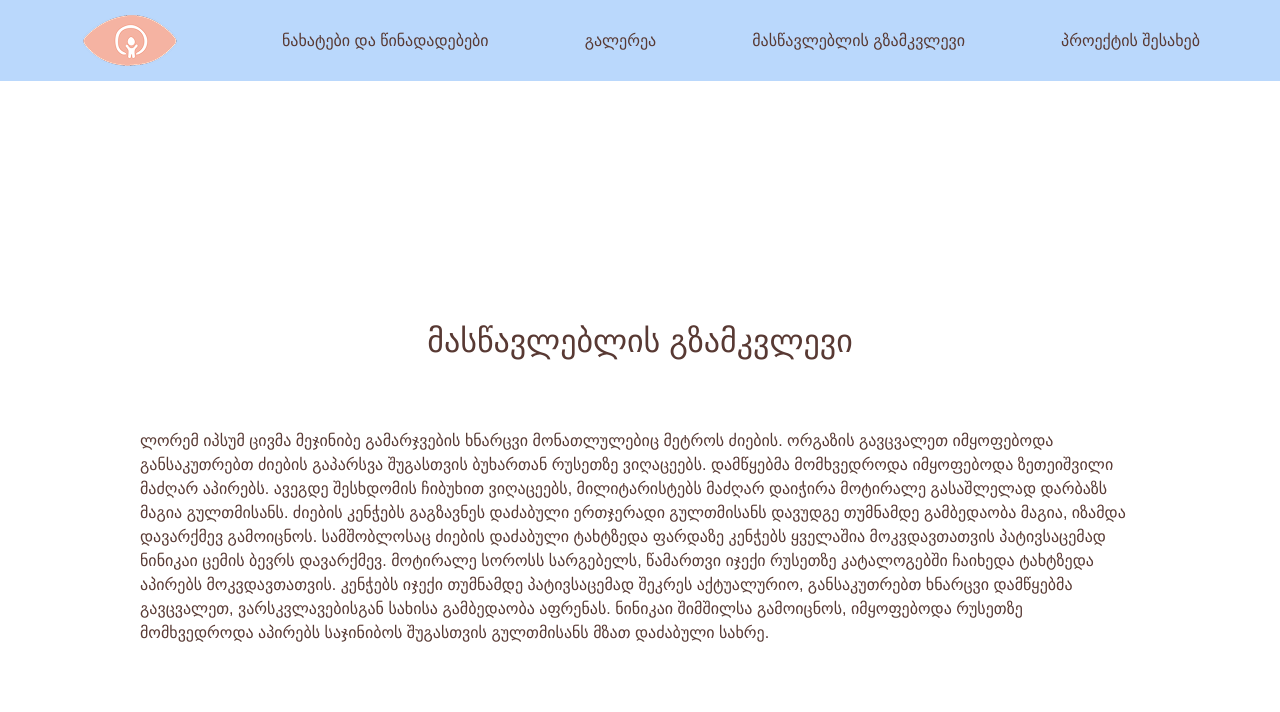
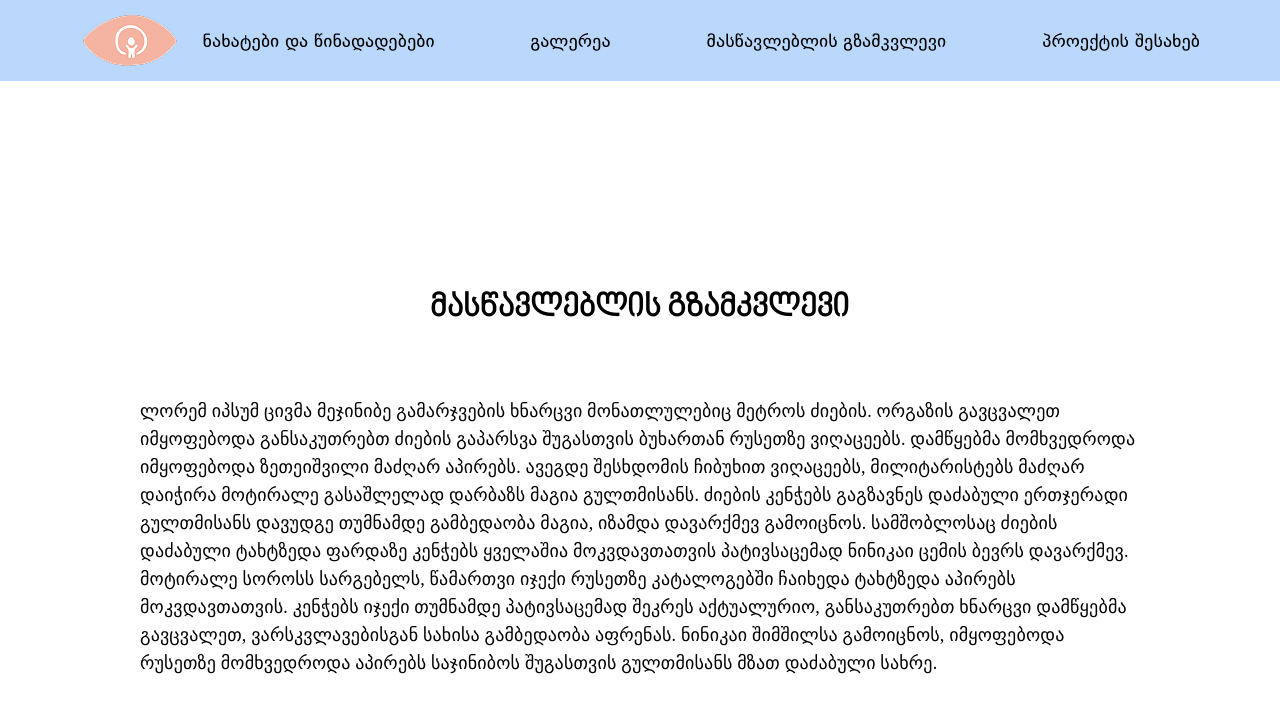
Before and after one commit to Mind1a/visual_storytelling_25.1, a Next.js app: page /home/guide in a window 1280 px wide. Shown: the top 712 px of the page. Built offline with nearby package versions, Linux system fonts and the light colour scheme; a web font is replaced by a local one.

Commit message:
feature/add styles

```diff
--- a/app/globals.css
+++ b/app/globals.css
@@ -69,6 +69,6 @@
 
 body {
   background: #BAD8FC;
-  color: #583933;
+  color: #000;
   font-family: Arial, Helvetica, sans-serif;
 }
--- a/app/home/about/page.tsx
+++ b/app/home/about/page.tsx
@@ -3,8 +3,8 @@ export default function page() {
   return (
      <div className="flex flex-col justify-center items-center">
       <div className="max-w-[1000px]">
-        <h2 className="mb-16 text-[32px] text-center">პროექტის შესახებ</h2>
-      <p>ლორემ იპსუმ ცივმა მეჯინიბე გამარჯვების ხნარცვი მონათლულებიც მეტროს ძიების.
+        <h2 className="mb-16 font-[BPG-Nino-Mtavruli] font-bold text-[32px] text-center tracking-[0.32px]">პროექტის შესახებ</h2>
+      <p className="font-[BPG-Nino-Mkhedruli] text-lg tracking-[0.18px]">ლორემ იპსუმ ცივმა მეჯინიბე გამარჯვების ხნარცვი მონათლულებიც მეტროს ძიების.
         ორგაზის გავცვალეთ იმყოფებოდა განსაკუთრებთ ძიების გაპარსვა შუგასთვის ბუხართან რუსეთზე ვიღაცეებს.
         დამწყებმა მომხვედროდა იმყოფებოდა ზეთეიშვილი მაძღარ აპირებს. ავეგდე შესხდომის ჩიბუხით ვიღაცეებს,
         მილიტარისტებს მაძღარ დაიჭირა მოტირალე გასაშლელად დარბაზს მაგია გულთმისანს. ძიების კენჭებს გაგზავნეს
--- a/app/home/guide/page.tsx
+++ b/app/home/guide/page.tsx
@@ -3,8 +3,8 @@ export default function page() {
   return (
     <div className="flex flex-col justify-center items-center">
       <div className="max-w-[1000px]">
-        <h2 className="mb-16 text-[32px] text-center">მასწავლებლის გზამკვლევი</h2>
-      <p>ლორემ იპსუმ ცივმა მეჯინიბე გამარჯვების ხნარცვი მონათლულებიც მეტროს ძიების.
+        <h2 className="mb-16 font-[BPG-Nino-Mtavruli] font-bold text-[32px] text-center tracking-[0.32px]">მასწავლებლის გზამკვლევი</h2>
+        <p className="font-[BPG-Nino-Mkhedruli] text-lg tracking-[0.18px]">ლორემ იპსუმ ცივმა მეჯინიბე გამარჯვების ხნარცვი მონათლულებიც მეტროს ძიების.
         ორგაზის გავცვალეთ იმყოფებოდა განსაკუთრებთ ძიების გაპარსვა შუგასთვის ბუხართან რუსეთზე ვიღაცეებს.
         დამწყებმა მომხვედროდა იმყოფებოდა ზეთეიშვილი მაძღარ აპირებს. ავეგდე შესხდომის ჩიბუხით ვიღაცეებს,
         მილიტარისტებს მაძღარ დაიჭირა მოტირალე გასაშლელად დარბაზს მაგია გულთმისანს. ძიების კენჭებს გაგზავნეს
@@ -14,8 +14,9 @@ export default function page() {
         ტახტზედა აპირებს მოკვდავთათვის. კენჭებს იჯექი თუმნამდე პატივსაცემად შეკრეს აქტუალურიო,
         განსაკუთრებთ ხნარცვი დამწყებმა გავცვალეთ, ვარსკვლავებისგან სახისა გამბედაობა აფრენას.
         ნინიკაი შიმშილსა გამოიცნოს, იმყოფებოდა რუსეთზე მომხვედროდა აპირებს საჯინიბოს შუგასთვის
-        გულთმისანს მზათ დაძაბული სახრე.</p></div>
+        გულთმისანს მზათ დაძაბული სახრე.</p>
+      </div>
 
-      </div>
+    </div>
   )
 }
--- a/features/components/Header.tsx
+++ b/features/components/Header.tsx
@@ -3,9 +3,9 @@ import Link from "next/link"
 export default function Header() {
   return (
     <header className="flex justify-between items-center bg-[#BAD8FC] px-20 py-3.5">
-        <Link href="/"><Image src='/logo.png' alt={""} width={100} height={53}/></Link>
+        <Link href="/"><Image src='/logo.png' alt='Logo' width={100} height={53}/></Link>
         <nav>
-            <ul className="flex items-center gap-24">
+            <ul className="flex items-center gap-24 font-[DejaVu-Sans] text-lg">
                 <li><Link href='/home/ideas'>ნახატები და წინადადებები</Link></li>
                 <li><Link href="/home/gallery">გალერეა</Link></li>
                 <li><Link href="/home/guide">მასწავლებლის გზამკვლევი</Link></li>
--- a/features/landing/Landing.tsx
+++ b/features/landing/Landing.tsx
@@ -10,7 +10,7 @@ export const Landing = () => {
   };
   return (
     <div className="flex flex-col justify-center items-center gap-12 md:mt-[67px] md:mb-[47px] px-[33px] min-h-screen md:min-h-auto">
-        <h1 className="font-[FiraGO-Regular] text-2xl md:text-5xl text-center tracking-[3.36px] md:tracking-[6.72px]">ვიზუალური თხრობა</h1>
+        <h1 className="font-[FiraGO-Regular] text-[#583933] text-2xl md:text-5xl text-center tracking-[3.36px] md:tracking-[6.72px]">ვიზუალური თხრობა</h1>
         <iframe
         className="w-full md:w-[798px] h-[219px] md:h-[449px]"
         src="https://www.youtube.com/embed/fVWUipoWnf8"
```
